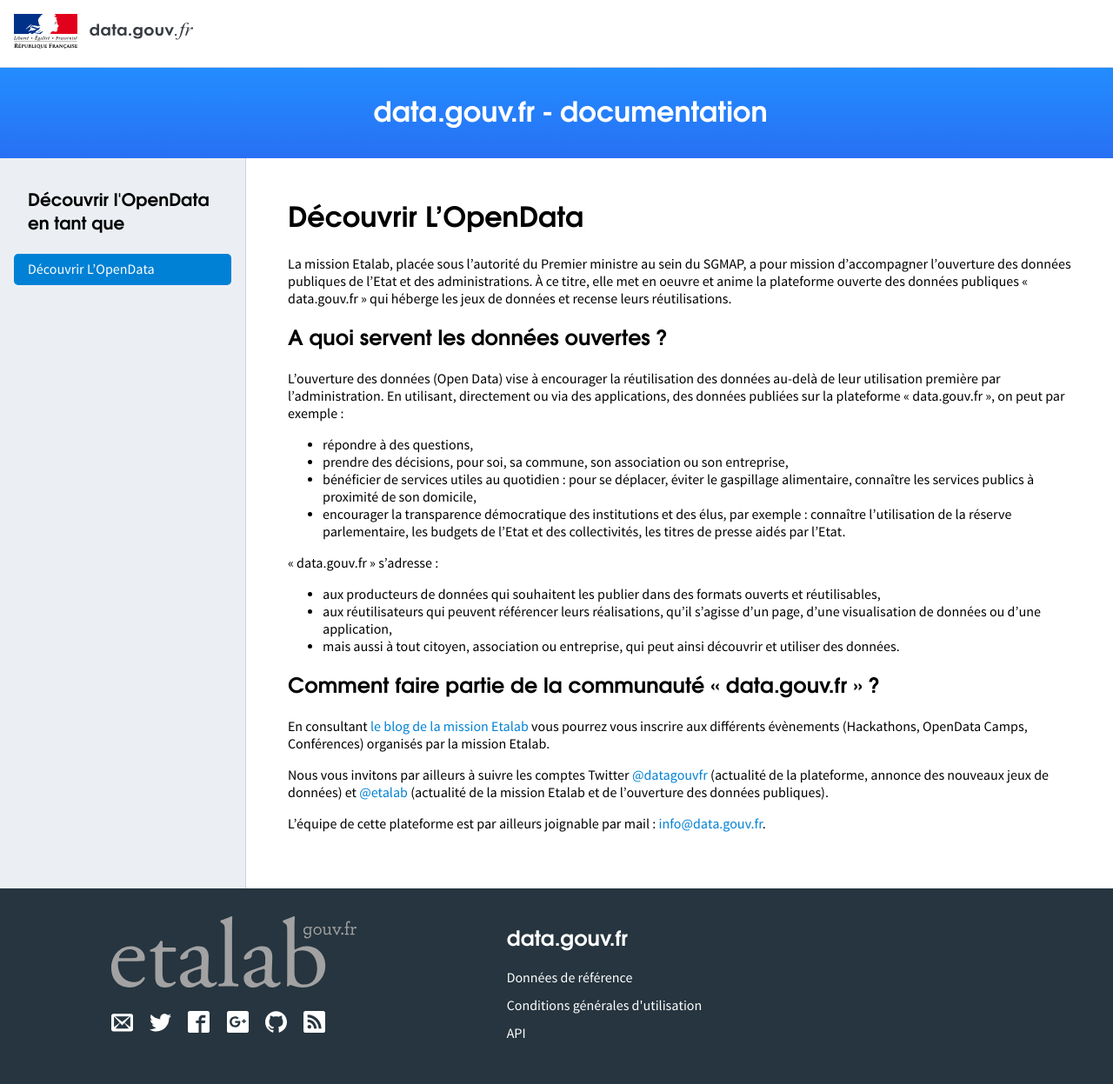
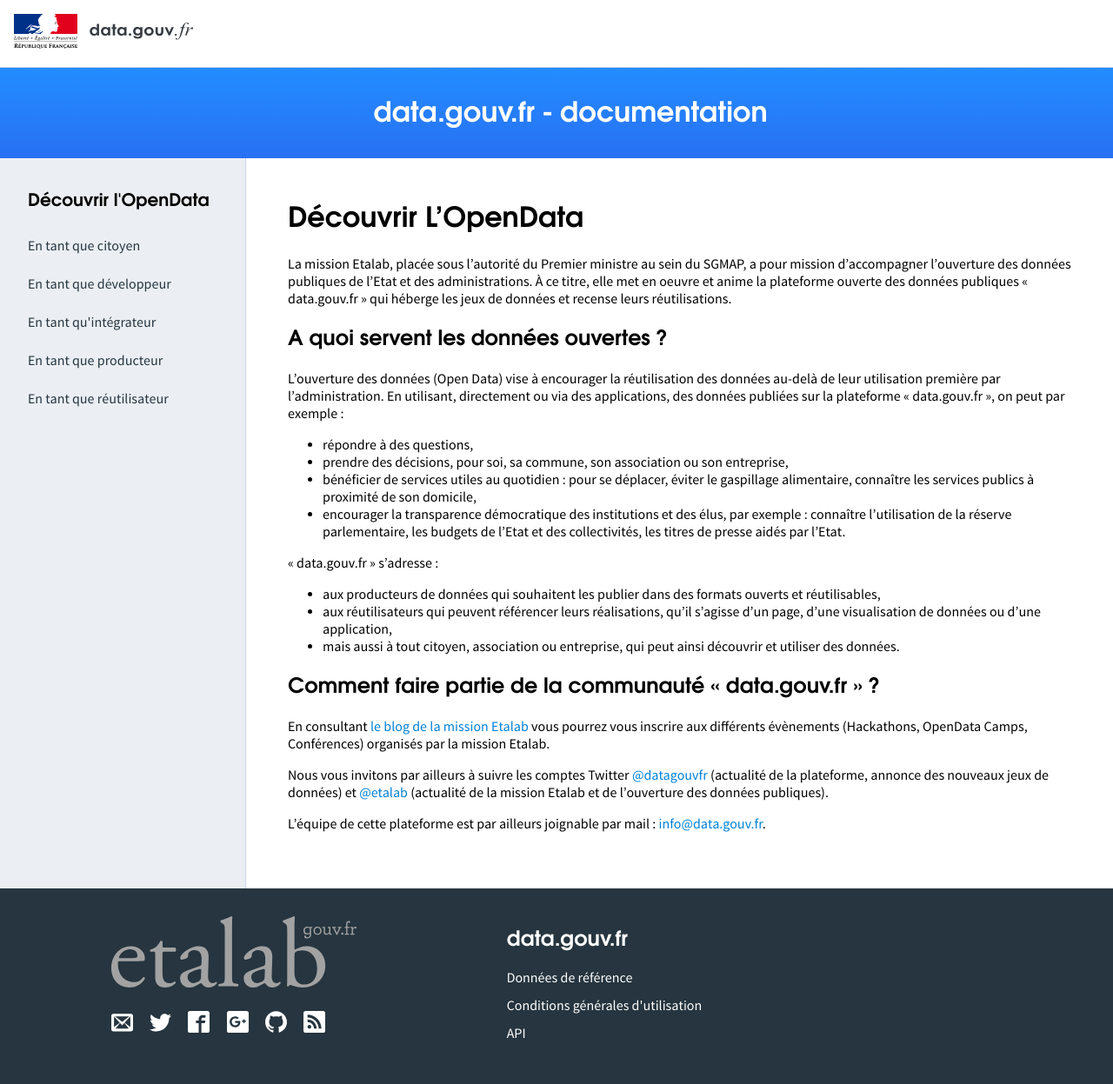
Before and after one commit to etalab/doc.data.gouv.fr, a Jekyll site: the page built from index.md, in a window 1280 px wide. Shown: the whole page at 87% size. Built offline with Jekyll 4.4.1, drawn with Linux system fonts in a browser that asks for light colours; our own code applies the rules of GitHub Pages for plain Markdown files.

Commit message:
Extract sidebar and uses collections

```diff
--- a/_config.yml
+++ b/_config.yml
@@ -23,6 +23,7 @@
   faq:
     title: Découvrir l'OpenData
     output: true
+    order: 1
 
 
 defaults:
--- /dev/null
+++ b/_includes/sidebar.html
@@ -0,0 +1,15 @@
+<nav class="side-pane">
+  <ul>
+    {% assign collections = site.collections | sort: 'order' %}
+    {% for collection in collections %}
+        {% if collection.docs %}
+        <li class="side-pane__title"><h3>{{ collection.title }}</h3></li>
+        {% for col_page in collection.docs %}
+        <li class="side-pane__link {% if page.id == col_page.id %}active{% endif %}">
+            <a href="{{ col_page.url | relative_url }}">{{ col_page.label| default: col_page.title | escape }}</a>
+        </li>
+        {% endfor %}
+        {% endif %}
+    {% endfor %}
+  </ul>
+</nav>
--- a/_layouts/page.html
+++ b/_layouts/page.html
@@ -4,27 +4,7 @@
 
 {% include hero.html %}
 <div class="documentation">
-  <nav class="side-pane">
-    <ul>
-      <li class="side-pane__title"><h3>Découvrir l'OpenData en tant que</h3></li>
-      {% assign default_paths = site.pages | map: "path" %}
-      {% assign page_paths = site.header_pages | default: default_paths %}
-      {% if page_paths %}
-        {% for path in page_paths %}
-          {% assign my_page = site.pages | where: "path", path | first %}
-            {% if my_page.title %}
-              {% if my_page.title != page.title %}
-                <li class="side-pane__link">
-                  {% else %}
-                <li class="side-pane__link active">
-                  {% endif %}
-                  <a href="{{ my_page.url | relative_url }}">{{ my_page.title | escape }}</a>
-                </li>
-            {% endif %}
-        {% endfor %}
-      {% endif %}
-    </ul>
-  </nav>
+  {% include sidebar.html %}
   <div class="main-pane">
     {{ content }}
   </div>
```
